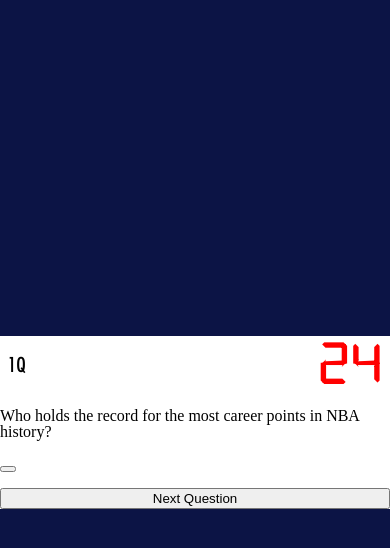
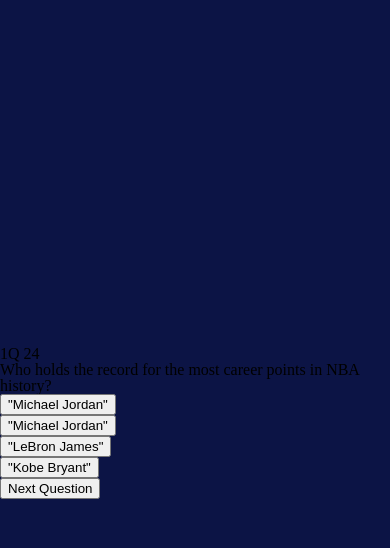
Before and after one commit to playmaker26/interactive-quiz, a plain HTML site: page index.html in a window 390 px wide. Both pictures are taken after a click on the link "Start Quiz". Drawn offline with Linux system fonts and the light colour scheme.

```diff
--- a/css/style.css
+++ b/css/style.css
@@ -57,6 +57,8 @@ section {
   gap: var(--large-spacing);
   background-color: var(--general-color);
   border: none;
+  overflow-y: auto;
+  max-height: 90vh;
 }
 
 .modal-screen .modal-screen__header {
@@ -81,6 +83,8 @@ section {
   gap: var(--medium-spacing);
   list-style: none;
   width: 100%;
+  max-height: 70vh;
+  overflow-y: auto;
 }
 
 .modal-screen .modal-screen__list .modal-screen__list-item {
@@ -109,9 +113,20 @@ main .result-screen {
   display: none;
 }
 
+main .splash-screen.is-hidden {
+  display: none;
+}
+
+main .quiz-screen.is-hidden {
+  display: flex;
+  flex-direction: column;
+  justify-content: center;
+  align-items: center;
+  gap: var(--large-spacing);
+}
+
 @media only screen and (max-width: 767px) {
-  .splash-screen,
-  .quiz-screen {
+  .splash-screen {
     display: flex;
     flex-direction: column;
     justify-content: center;
@@ -192,39 +207,6 @@ main .result-screen {
     .splash-screen__list-item
     .splash-screen__secondary-cta {
     border: 2px solid var(--general-color);
-  }
-
-  .quiz-screen form {
-    display: flex;
-    flex-direction: column;
-    justify-content: center;
-    width: 100%;
-    background-color: var(--general-color);
-    gap: var(--medium-spacing);
-  }
-
-  .quiz-screen form .quiz-screen__controls {
-    display: flex;
-    align-items: center;
-    justify-content: space-between;
-  }
-
-  .quiz-screen form .quiz-screen__controls span {
-    padding: var(--small-spacing);
-    text-align: center;
-  }
-
-  .quiz-screen form .quiz-screen__controls .quiz-screen__number-question {
-    font-family: body;
-    font-size: 20px;
-    font-weight: var(--font-weight-medium);
-  }
-
-  .quiz-screen form .quiz-screen__controls .quiz-screen__question-timer {
-    font-family: timer;
-    font-size: 40px;
-    font-weight: var(--font-weight-bold);
-    color: red;
   }
 }
 
--- a/js/script.js
+++ b/js/script.js
@@ -118,19 +118,30 @@ const questions = [
 function startQuiz() {
    let splashScreen = document.querySelector('.splash-screen');
    let quizScreen = document.querySelector('.quiz-screen');
-    let resultScreen = document.querySelector('.result-screen');
-    let quizBtn = document.querySelector('.splash-screen__primary-cta');
+   let startQuizBtn = document.querySelector('.splash-screen__primary-cta');
 
-    quizBtn.addEventListener('click', (e) => {
+   startQuizBtn.addEventListener('click', (e) => {
+    if(splashScreen && quizScreen) {
         e.preventDefault();
 
-        if(splashScreen) {
-            splashScreen.style.display = 'none';
-             resultScreen.style.display = 'none';
-        quizScreen.style.display = 'flex';
+        splashScreen.classList.add('is-hidden');
+        quizScreen.classList.add('is-hidden');
+
         currentQuestion = 0;
         correctAnswer = 0;
         seconds = 24;
+
+        const currentAnswers = questions[currentQuestion].answers;
+ const possibleAnswers = currentAnswers.map(answer => {
+                return `
+                    <li class="quiz-screen__list-item">
+                        <button class="quiz-screen__possible-answers" data-answer-value="${answer.text}">
+                            "${answer.text}"
+                        </button>
+                    </li>
+                `;
+            }).join('');
+
 
         quizScreen.innerHTML = `
         <form id='questionCard'>
@@ -140,7 +151,7 @@ function startQuiz() {
                     </header>
                     <p class="quiz-screen__question">${questions[currentQuestion].question}</p>
                     <ul class="quiz-screen__list">
-        <li class="quiz-screen__list-item"><button class="quiz-screen__possible-answers"></button></li>
+                        ${possibleAnswers}
                     </ul>
                     <button class="quiz-screen__next-btn">Next Question</button>
                 </form>
```
Lines whose indentation alone changed are shown as unchanged.
